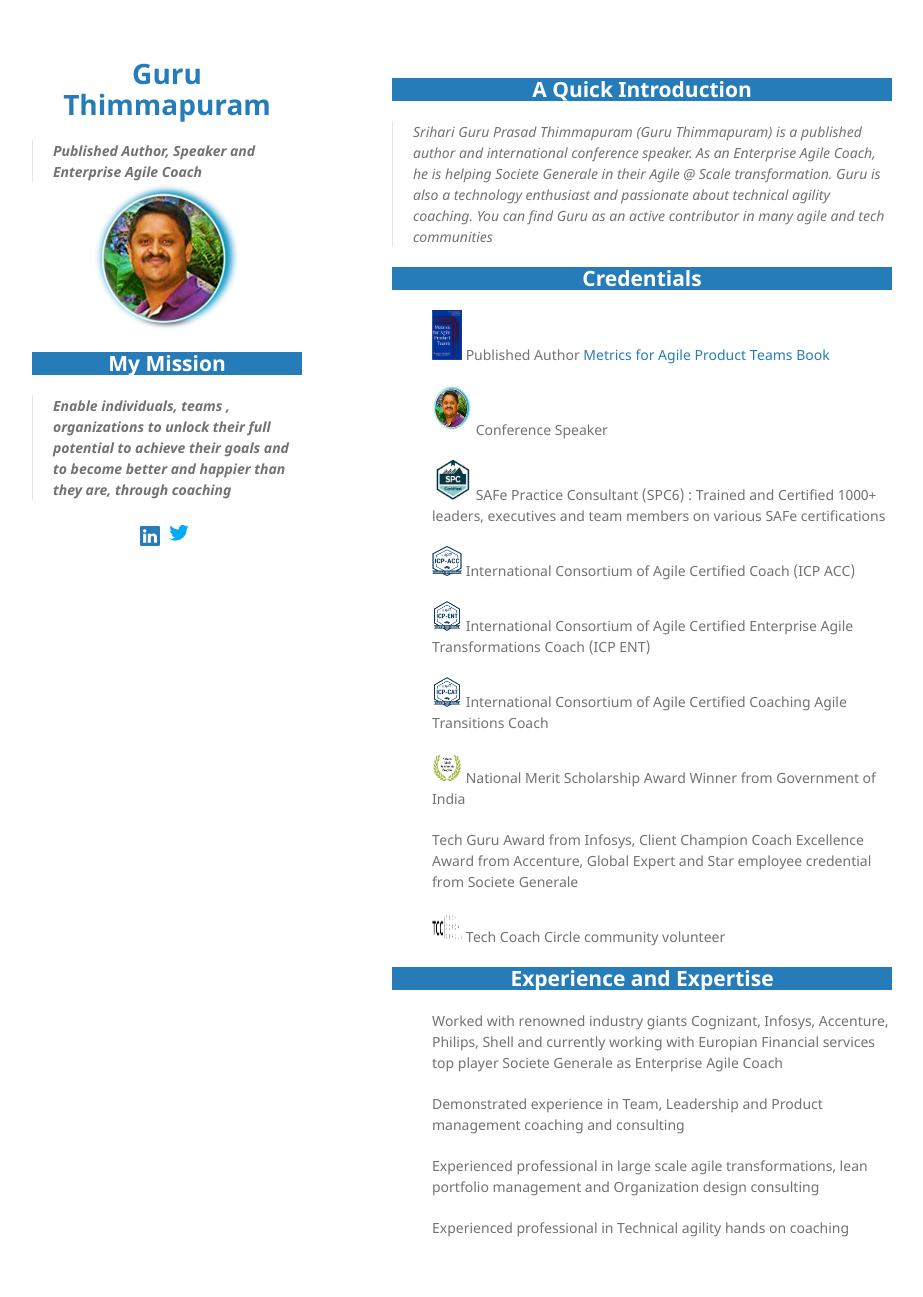
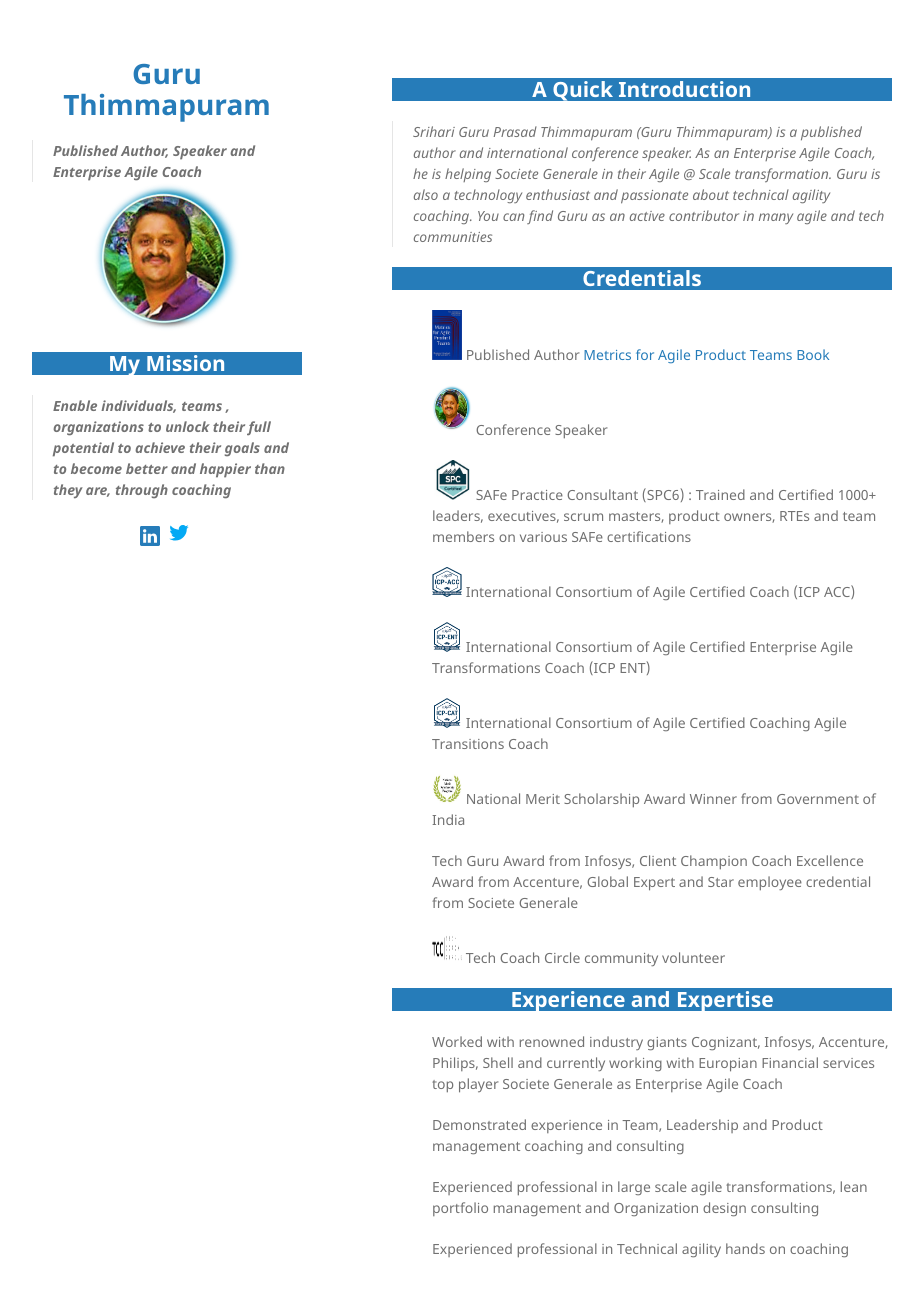
Before and after one commit to GuruPrasadThimmapuram/GuruPrasadThimmapuram.github.io, a Jekyll site: the page built from index.html, in a window 1280 px wide and 1329 px high. Shown: the top 1297 px of the window, without its empty margins (178-1101 px from the left). Built offline with Jekyll 4.4.1, drawn with Linux system fonts in a browser that asks for light colours.

Commit message:
text change

```diff
--- a/index.html
+++ b/index.html
@@ -16,7 +16,7 @@
     <img border="0" alt="SPC5" src="/favicon-96x96.png" width="40px" height="50px">  Conference Speaker
 </ul>
 <ul>
-    <img border="0" alt="SPC5" src="/assets/img/spc6.png" width="40px" height="40px"> SAFe Practice Consultant (SPC6) : Trained and Certified 1000+ leaders, executives and team members on various SAFe certifications
+    <img border="0" alt="SPC5" src="/assets/img/spc6.png" width="40px" height="40px"> SAFe Practice Consultant (SPC6) : Trained and Certified 1000+ leaders, executives, scrum masters, product owners, RTEs and team members on various SAFe certifications
 </ul>
 <ul>
     <img border="0" alt="SPC5" src="/assets/img/ICP ACC.png" width="30px" height="30px"> International Consortium of Agile Certified Coach (ICP ACC)
```
